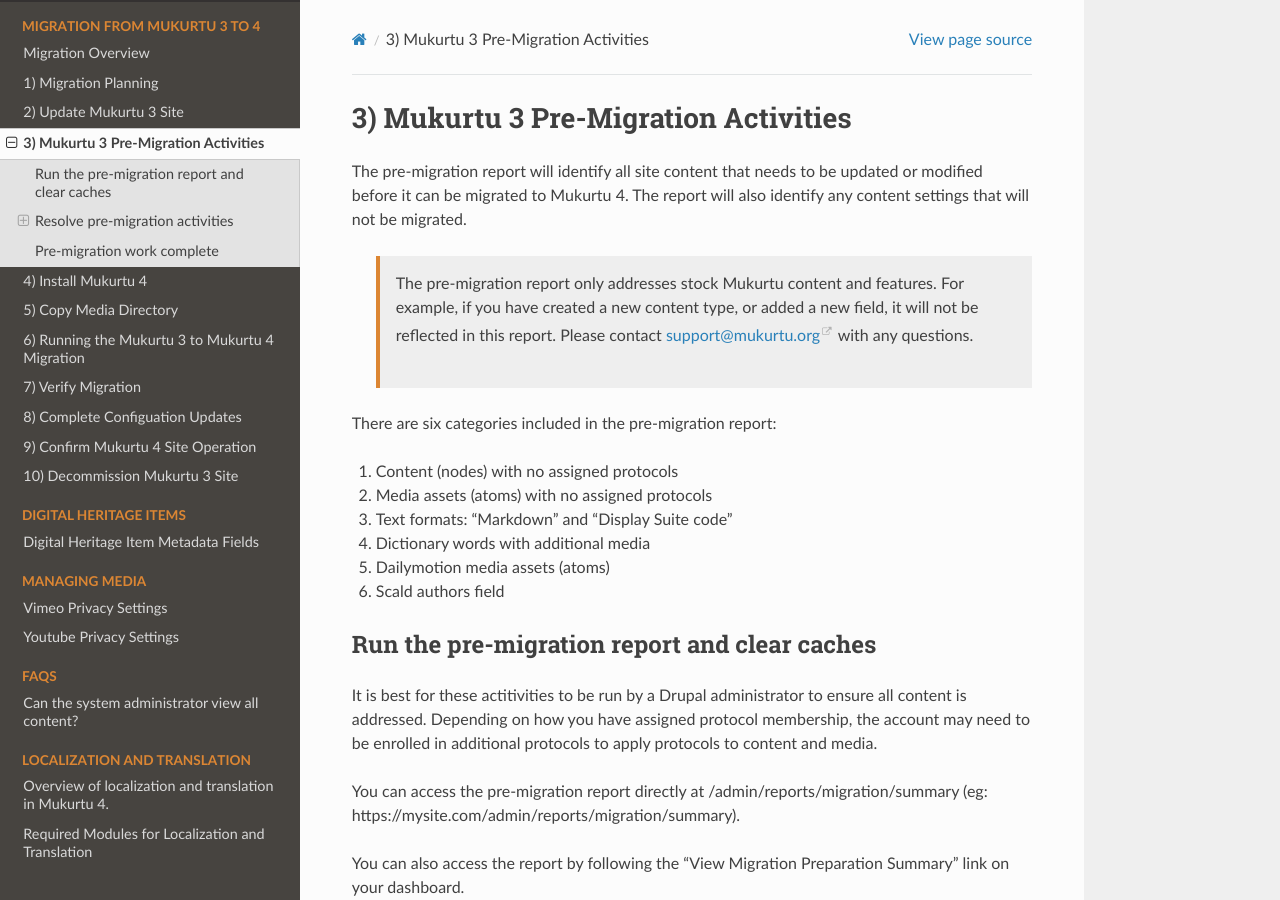
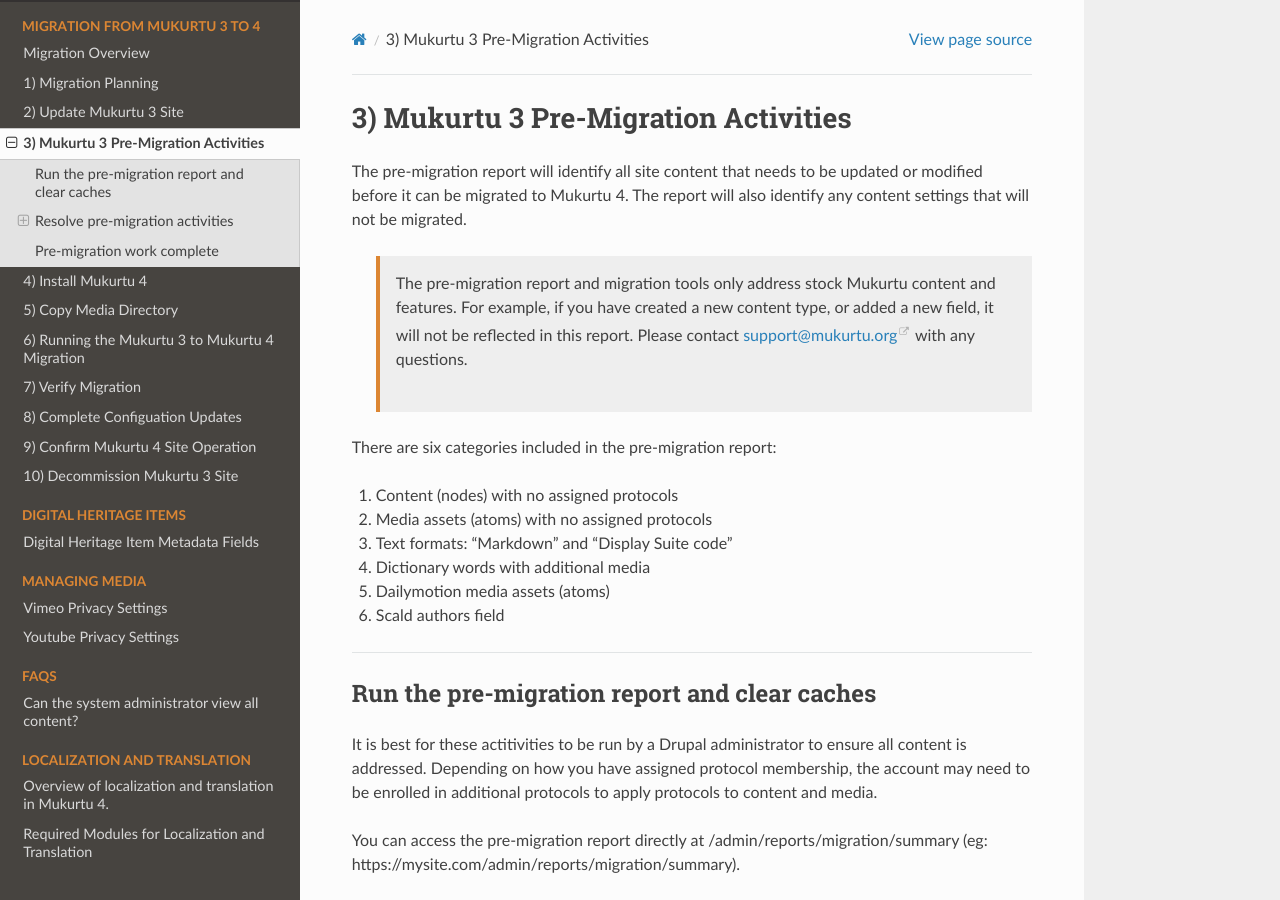
Before and after one commit to MukurtuCMS/mukurtudocs, a Sphinx documentation site: the page built from docs/source/migration/03Pre-Migration.md, in a window 1280 px wide and 900 px high. Built offline with Sphinx 7.4.7 and the Read the Docs theme 3.1.0, drawn with Linux system fonts in a browser that asks for light colours.

Commit message:
Update 03Pre-Migration.md

```diff
--- a/docs/source/migration/03Pre-Migration.md
+++ b/docs/source/migration/03Pre-Migration.md
@@ -2,7 +2,7 @@
 
 The pre-migration report will identify all site content that needs to be updated or modified before it can be migrated to Mukurtu 4. The report will also identify any content settings that will not be migrated.
 
-> The pre-migration report only addresses stock Mukurtu content and features. For example, if you have created a new content type, or added a new field, it will not be reflected in this report. Please contact [support@mukurtu.org](mailto:support@mukurtu.org) with any questions.
+> The pre-migration report and migration tools only address stock Mukurtu content and features. For example, if you have created a new content type, or added a new field, it will not be reflected in this report. Please contact [support@mukurtu.org](mailto:support@mukurtu.org) with any questions.
 
 There are six categories included in the pre-migration report:
 
@@ -12,6 +12,8 @@
 4) Dictionary words with additional media
 5) Dailymotion media assets (atoms)
 6) Scald authors field
+
+---
 
 ## Run the pre-migration report and clear caches
 
```
